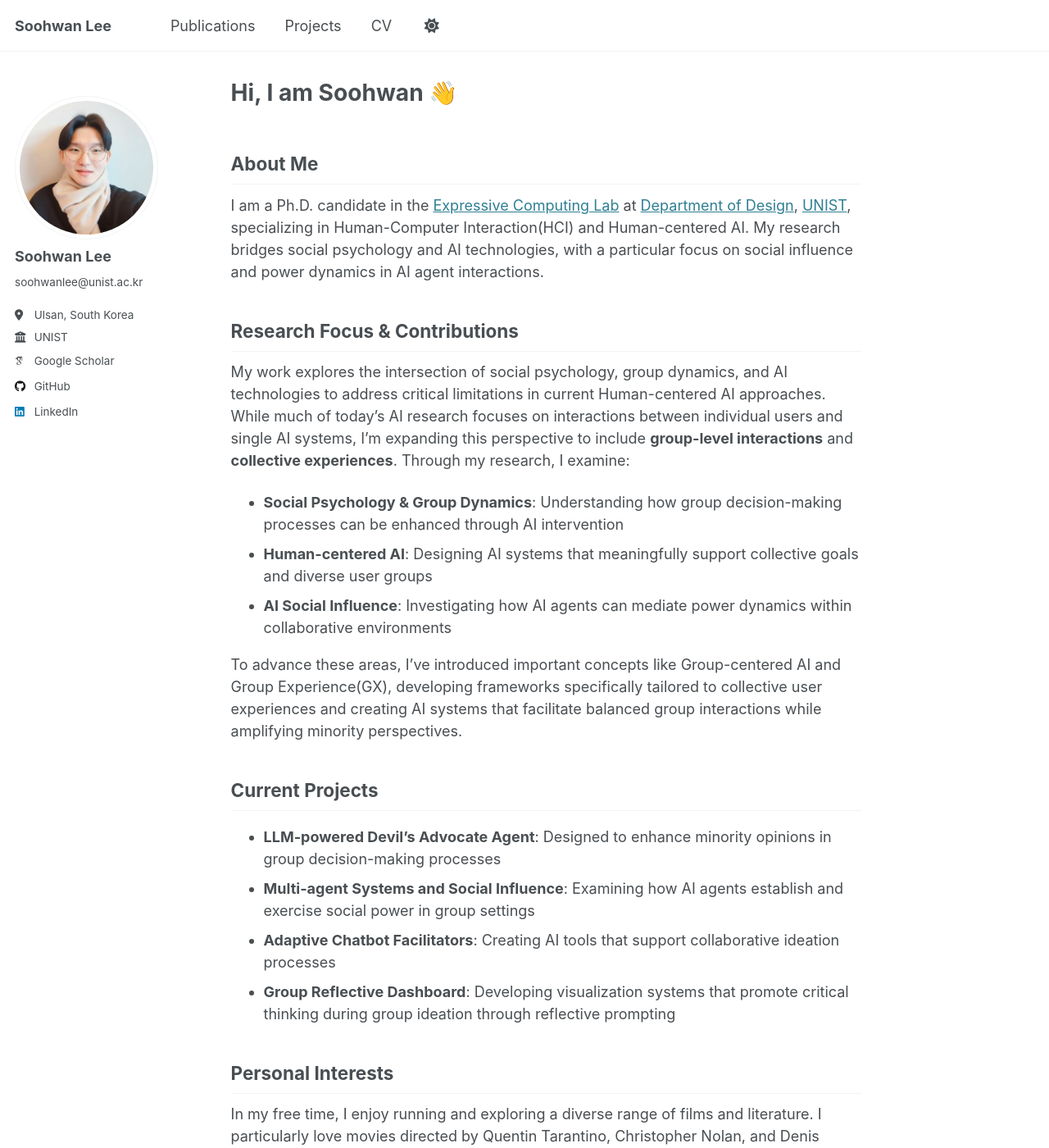
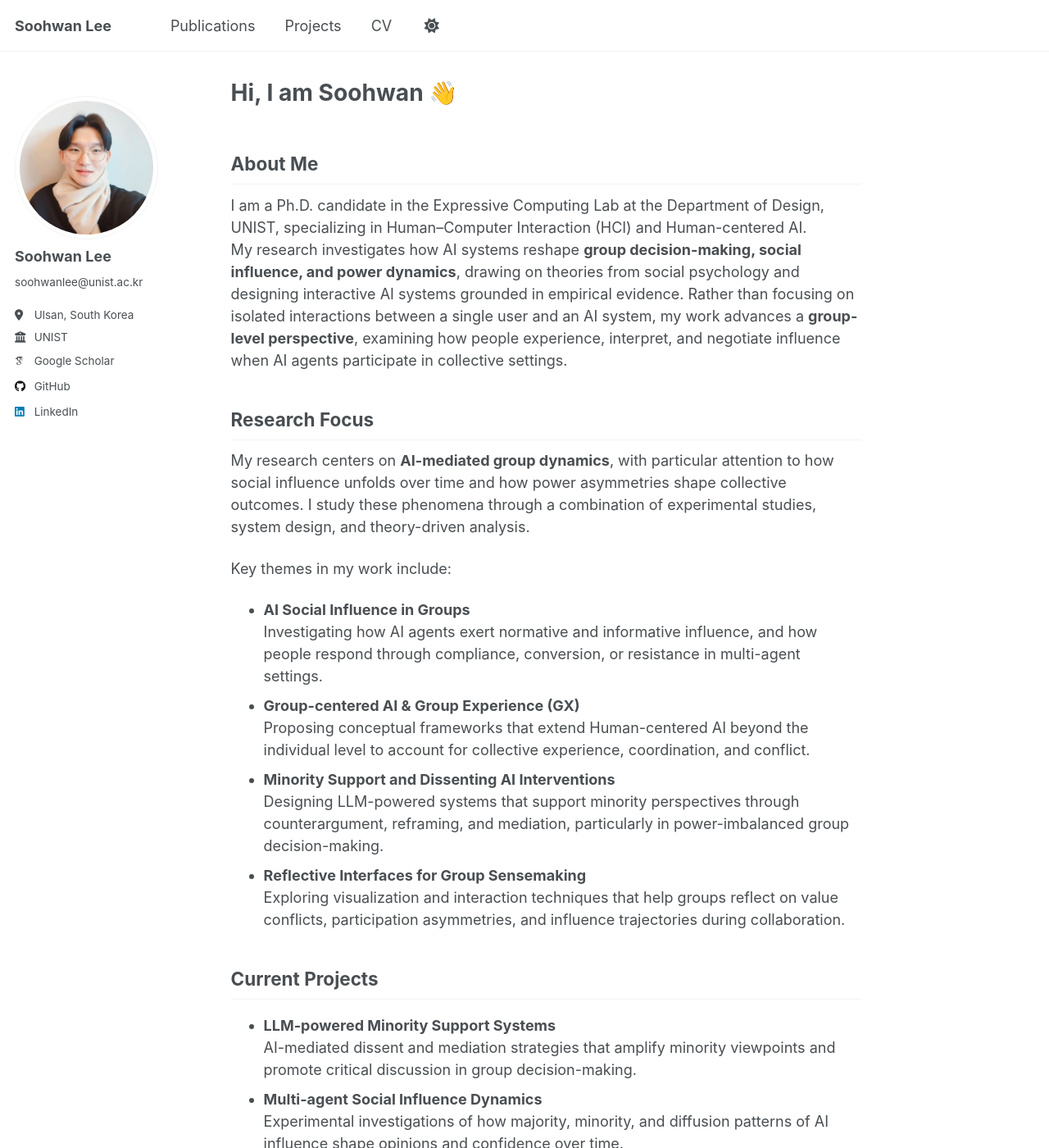
Before and after one commit to Soohwan-Lee/soohwan-lee.github.io, a Jekyll site: the page built from _pages/about.md, in a window 1280 px wide and 1400 px high. Shown: the whole window at 82% size. Built offline with Jekyll 4.4.1, drawn with Linux system fonts in a browser that asks for light colours; some web fonts are replaced; some of the changed text lies outside the part shown.

Commit message:
Revise and expand About Me and research sections
Updated the About Me section with a more detailed overview of research interests, focus areas, and current projects. Added new sections on research focus, current projects, and research vision to provide greater clarity on group-level AI research and its broader goals.

```diff
--- a/_pages/about.md
+++ b/_pages/about.md
@@ -8,7 +8,7 @@ redirect_from:
 ---
 
 
-## About Me
+<!-- ## About Me
 I am a Ph.D. candidate in the [Expressive Computing Lab](https://expc.unist.ac.kr/) at [Department of Design](https://design.unist.ac.kr/), [UNIST](https://www.unist.ac.kr/), specializing in Human-Computer Interaction(HCI) and Human-centered AI. My research bridges social psychology and AI technologies, with a particular focus on social influence and power dynamics in AI agent interactions.
 
 ## Research Focus & Contributions
@@ -24,7 +24,43 @@ To advance these areas, I've introduced important concepts like Group-centered A
 - **LLM-powered Devil's Advocate Agent**: Designed to enhance minority opinions in group decision-making processes
 - **Multi-agent Systems and Social Influence**: Examining how AI agents establish and exercise social power in group settings
 - **Adaptive Chatbot Facilitators**: Creating AI tools that support collaborative ideation processes
-- **Group Reflective Dashboard**: Developing visualization systems that promote critical thinking during group ideation through reflective prompting
+- **Group Reflective Dashboard**: Developing visualization systems that promote critical thinking during group ideation through reflective prompting -->
+
+## About Me
+
+I am a Ph.D. candidate in the Expressive Computing Lab at the Department of Design, UNIST, specializing in Human–Computer Interaction (HCI) and Human-centered AI.
+My research investigates how AI systems reshape **group decision-making, social influence, and power dynamics**, drawing on theories from social psychology and designing interactive AI systems grounded in empirical evidence.
+Rather than focusing on isolated interactions between a single user and an AI system, my work advances a **group-level perspective**, examining how people experience, interpret, and negotiate influence when AI agents participate in collective settings.
+
+
+
+## Research Focus
+My research centers on **AI-mediated group dynamics**, with particular attention to how social influence unfolds over time and how power asymmetries shape collective outcomes. I study these phenomena through a combination of experimental studies, system design, and theory-driven analysis.
+
+Key themes in my work include:
+- **AI Social Influence in Groups**
+  Investigating how AI agents exert normative and informative influence, and how people respond through compliance, conversion, or resistance in multi-agent settings.
+- **Group-centered AI & Group Experience (GX)**
+  Proposing conceptual frameworks that extend Human-centered AI beyond the individual level to account for collective experience, coordination, and conflict.
+- **Minority Support and Dissenting AI Interventions**
+  Designing LLM-powered systems that support minority perspectives through counterargument, reframing, and mediation, particularly in power-imbalanced group decision-making.
+- **Reflective Interfaces for Group Sensemaking**
+  Exploring visualization and interaction techniques that help groups reflect on value conflicts, participation asymmetries, and influence trajectories during collaboration.
+
+
+## Current Projects
+
+- **LLM-powered Minority Support Systems**
+  AI-mediated dissent and mediation strategies that amplify minority viewpoints and promote critical discussion in group decision-making.
+- **Multi-agent Social Influence Dynamics**
+  Experimental investigations of how majority, minority, and diffusion patterns of AI influence shape opinions and confidence over time.
+- **Group Reflective Dashboard**
+  A visualization-based system that surfaces latent value conflicts, influence trajectories, and participation asymmetries to support post-hoc and in-situ group reflection.
+
+
+## Research Vision
+Across these projects, my broader goal is to design **Group-centered AI systems** that do not simply optimize group outcomes, but help people **understand how those outcomes emerge**, whose values are reflected, and how influence is exercised within AI-augmented collectives.
+
 
 ## Personal Interests
 In my free time, I enjoy running and exploring a diverse range of films and literature. I particularly love movies directed by Quentin Tarantino, Christopher Nolan, and Denis Villeneuve. However, some of my favorite films include 'Sicario', 'The Matrix', and 'Everything Everywhere All at Once'. I also have a particular interest in reading books and articles on cross-cultural psychology, such as 'Thought of Geography'.
```
